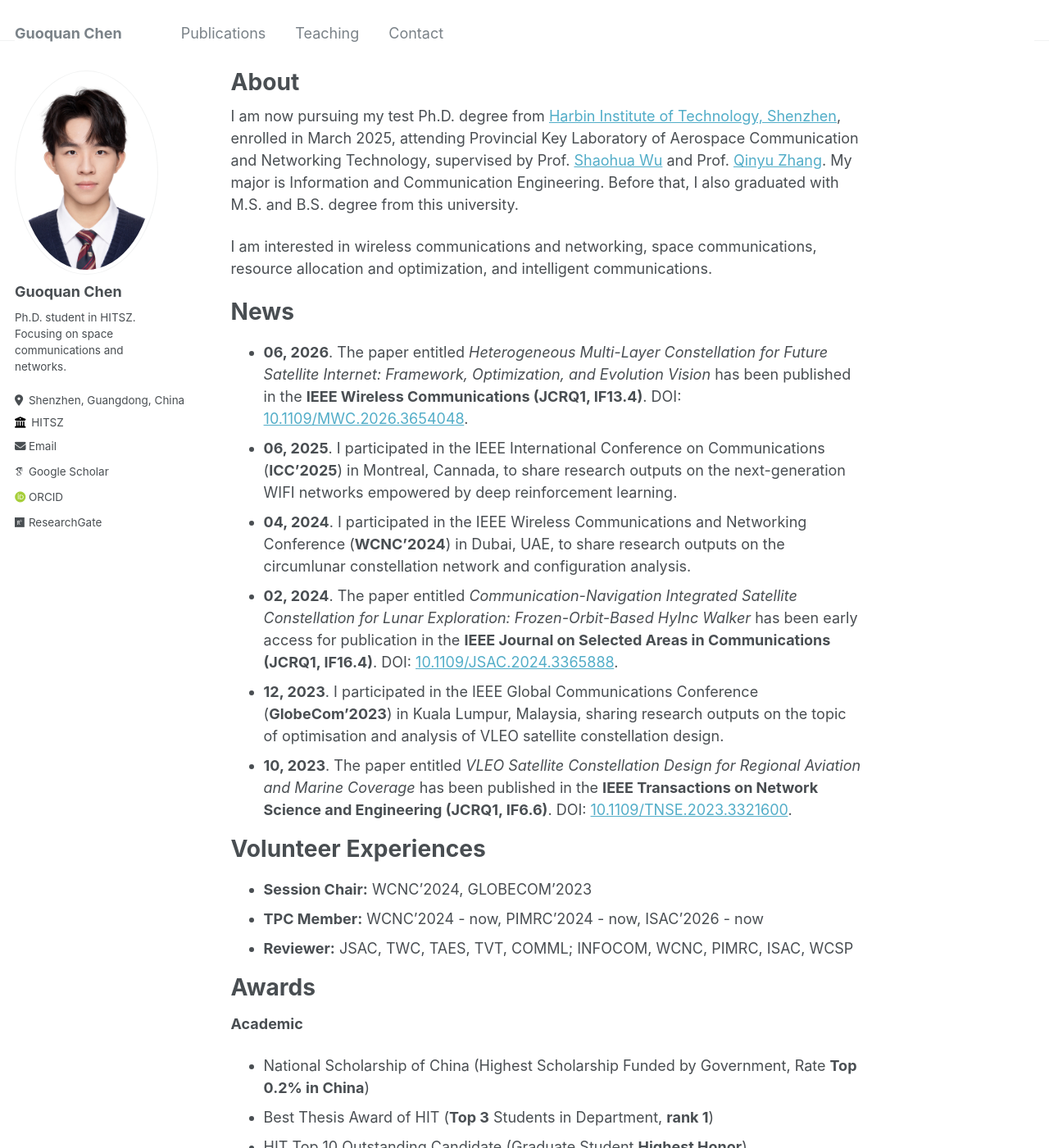
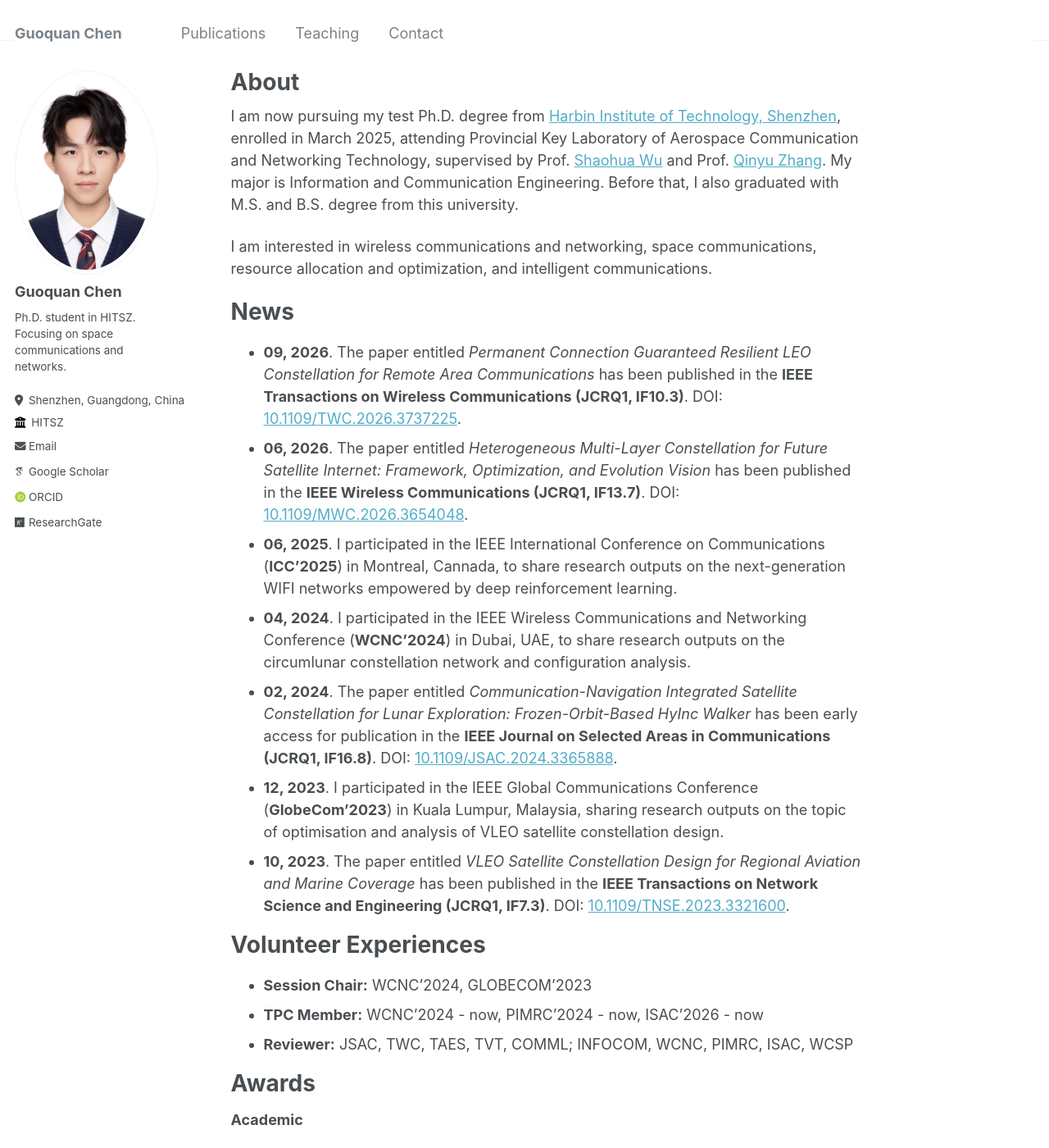
Before and after one commit to John-Chen1223/JohnChen1223.github.io, a Jekyll site: the page built from _pages/about.md, in a window 1280 px wide and 1400 px high. Shown: the whole window at 82% size. Built offline with Jekyll 4.4.1, drawn with Linux system fonts in a browser that asks for light colours; some web fonts are replaced; comment, search, counter and statistics services are not loaded; some of the changed text lies outside the part shown.

Commit message:
update20261029172800

```diff
--- a/_pages/about.md
+++ b/_pages/about.md
@@ -16,14 +16,13 @@ News
 
 <!-- - <span style="color:#C00000">**03, 2024**. I am currently seeking suitable Ph.D positions. If there are any appropriate opportunities, please feel free to drop me an email (</span>[180210217@stu.hit.edu.cn]()<span style="color:#C00000">,</span> [guoquanchen1223@163.com]()<span style="color:#C00000">). I would appreciate it!</span> -->
 
-
-- **06, 2026**. The paper entitled *Heterogeneous Multi-Layer Constellation for Future Satellite Internet: Framework, Optimization, and Evolution Vision* has been published in the **IEEE Wireless Communications (JCRQ1, IF13.4)**. DOI: [10.1109/MWC.2026.3654048](https://ieeexplore.ieee.org/document/11381411).
+- **09, 2026**. The paper entitled *Permanent Connection Guaranteed Resilient LEO Constellation for Remote Area Communications* has been published in the **IEEE Transactions on Wireless Communications (JCRQ1, IF10.3)**. DOI: [10.1109/TWC.2026.3737225](https://ieeexplore.ieee.org/document/11707744).
+- **06, 2026**. The paper entitled *Heterogeneous Multi-Layer Constellation for Future Satellite Internet: Framework, Optimization, and Evolution Vision* has been published in the **IEEE Wireless Communications (JCRQ1, IF13.7)**. DOI: [10.1109/MWC.2026.3654048](https://ieeexplore.ieee.org/document/11381411).
 - **06, 2025**. I participated in the IEEE International Conference on Communications (**ICC'2025**) in Montreal, Cannada, to share research outputs on the next-generation WIFI networks empowered by deep reinforcement learning.
 - **04, 2024**. I participated in the IEEE Wireless Communications and Networking Conference (**WCNC'2024**) in Dubai, UAE, to share research outputs on the circumlunar constellation network and configuration analysis.
-- **02, 2024**. The paper entitled *Communication-Navigation Integrated Satellite Constellation for Lunar Exploration: Frozen-Orbit-Based HyInc Walker* has been early access for publication in the **IEEE Journal on Selected Areas in Communications (JCRQ1, IF16.4)**. DOI: [10.1109/JSAC.2024.3365888](https://ieeexplore.ieee.org/document/10436138/).
+- **02, 2024**. The paper entitled *Communication-Navigation Integrated Satellite Constellation for Lunar Exploration: Frozen-Orbit-Based HyInc Walker* has been early access for publication in the **IEEE Journal on Selected Areas in Communications (JCRQ1, IF16.8)**. DOI: [10.1109/JSAC.2024.3365888](https://ieeexplore.ieee.org/document/10436138/).
 - **12, 2023**. I participated in the IEEE Global Communications Conference (**GlobeCom'2023**) in Kuala Lumpur, Malaysia, sharing research outputs on the topic of optimisation and analysis of VLEO satellite constellation design.
-- **10, 2023**. The paper entitled *VLEO Satellite Constellation Design for Regional Aviation and Marine Coverage* has been published in the **IEEE Transactions on Network Science and Engineering (JCRQ1, IF6.6)**. DOI: [10.1109/TNSE.2023.3321600](https://ieeexplore.ieee.org/document/10269648).
-
+- **10, 2023**. The paper entitled *VLEO Satellite Constellation Design for Regional Aviation and Marine Coverage* has been published in the **IEEE Transactions on Network Science and Engineering (JCRQ1, IF7.3)**. DOI: [10.1109/TNSE.2023.3321600](https://ieeexplore.ieee.org/document/10269648).
 
 Volunteer Experiences
 ======
@@ -37,9 +36,10 @@ Awards
 - National Scholarship of China (Highest Scholarship Funded by Government, Rate **Top 0.2% in China**)
 - Best Thesis Award of HIT (**Top 3** Students in Department, **rank 1**)
 - HIT Top 10 Outstanding Candidate (Graduate Student **Highest Honor**)
+- Provincial Outstanding Graduate (**Top 0.1%** in University)
+- University Outstanding Graduate (**Top 0.3%** in University)
 - Postgraduate Grand Prize Scholarship
 - Outstanding Student Pacemaker (**Top 0.3%** in University)
-- Outstanding Graduate
 - Undergraduate First Prize Scholarship (**Top 5%** in University)
 
 **Competition**
```
Also changed, not shown: _pages/markdown.md (+3 -1 lines), _pages/publications.md (+1 -1 lines), _publications/2023-10-03-paper-title-number-1.md (+1 -1 lines), _publications/2024-02-14-paper-title-number-2.md (+1 -1 lines), _publications/2026-02-09-paper-title-number-3.md (added, +16 -0 lines), _publications/2026-09-24-paper-title-number-4.md (added, +16 -0 lines).
